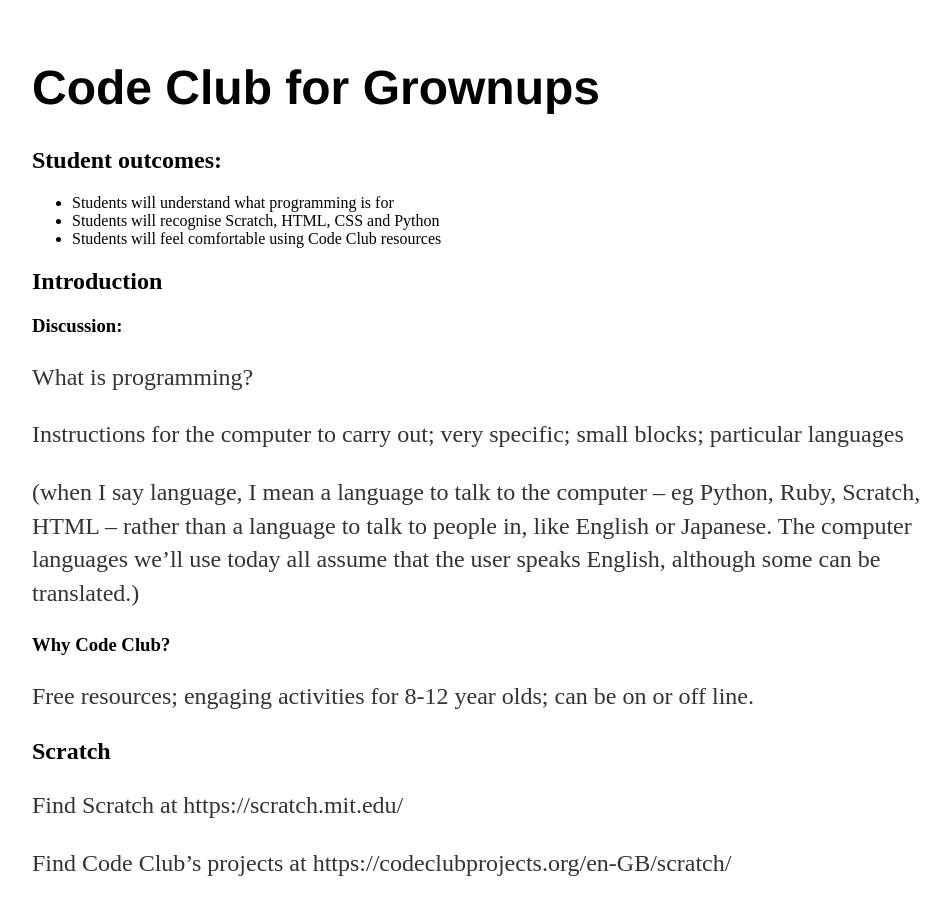
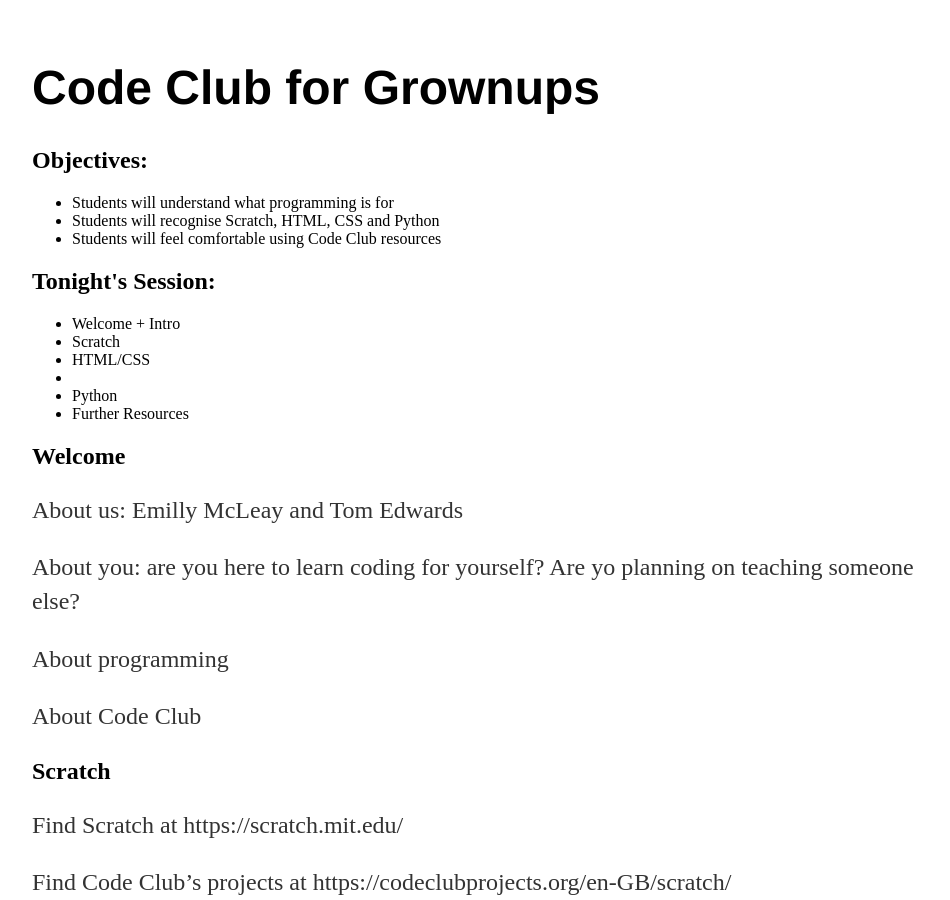
Before and after one commit to emillym/emillym.github.io, a Jekyll site: the page built from index.html, in a window 1280 px wide and 900 px high. Shown: the whole window, without its empty margins (160-1110 px from the left). Built offline with Jekyll 4.4.1, drawn with Linux system fonts in a browser that asks for light colours.

Commit message:
Update index.html

```diff
--- a/index.html
+++ b/index.html
@@ -4,19 +4,25 @@
 ---
 <div class="content">
 <h1>Code Club for Grownups</h1>
-	<h2>Student outcomes:</h2>
+	<h2>Objectives:</h2>
 		<ul>
 			<li>Students will understand what programming is for</li>
 			<li>Students will recognise Scratch, HTML, CSS and Python</li>
 			<li>Students will feel comfortable using Code Club resources</li>
 		</ul>
-	<h2>Introduction</h2>
-		<h3>Discussion:</h3>
-			<p>What is programming?</p>
-			<p>Instructions for the computer to carry out; very specific; small blocks; particular languages</p>
-			<p>(when I say language, I mean a language to talk to the computer – eg Python, Ruby, Scratch, HTML – rather than a language to talk to people in, like English or Japanese. The computer languages we’ll use today all assume that the user speaks English, although some can be translated.)</p>
-		<h3>Why Code Club?</h3>
-			<p>Free resources; engaging activities for 8-12 year olds; can be on or off line.</p>
+	<h2>Tonight's Session:</h2>
+	<ul>
+		<li>Welcome + Intro</li>
+		<li>Scratch</li>
+		<li>HTML/CSS<li>
+		<li>Python</li>
+		<li>Further Resources</li>
+	</ul>
+	<h2>Welcome</h2>
+	<p>About us: Emilly McLeay and Tom Edwards</p>
+	<p>About you: are you here to learn coding for yourself? Are yo planning on teaching someone else?</p>
+	<p>About programming</p>
+	<p>About Code Club</p>
 	<h2>Scratch</h2>
 			<p>Find Scratch at https://scratch.mit.edu/ </p>
 			<p>Find Code Club’s projects at https://codeclubprojects.org/en-GB/scratch/ </p>
```
